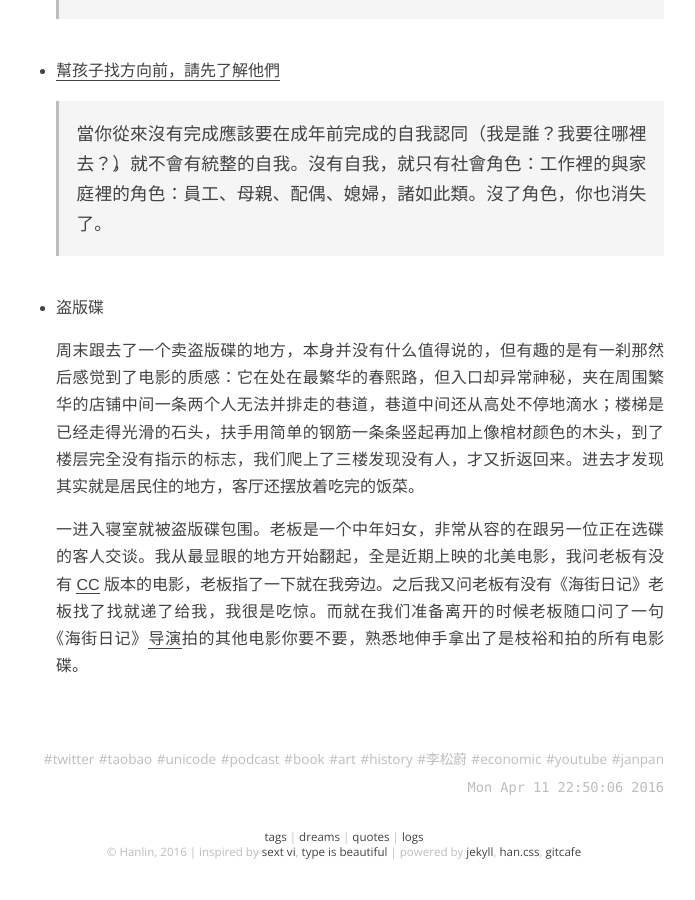
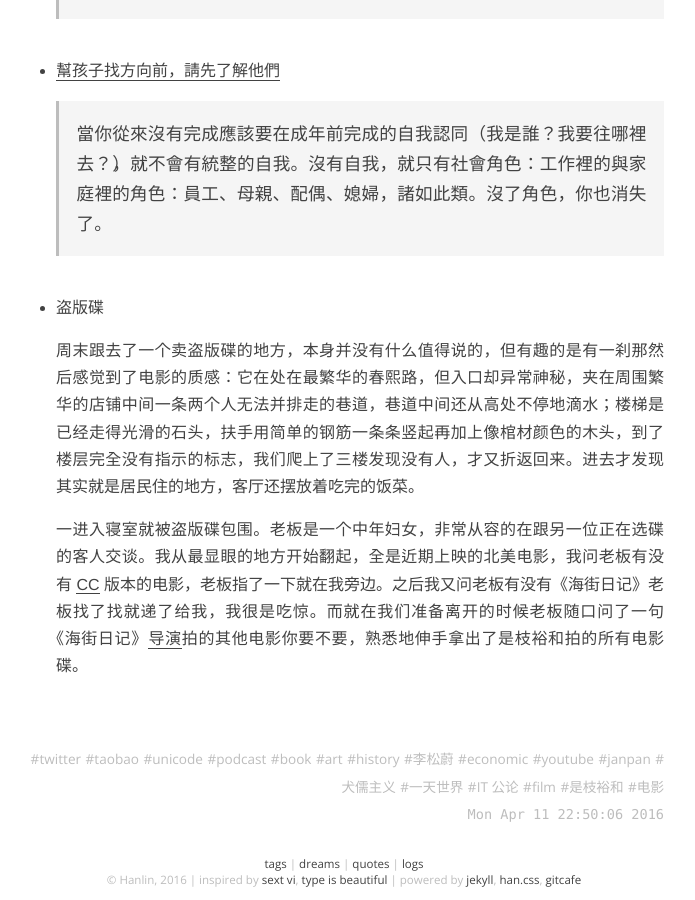
Before and after one commit to onion7878/word, a Jekyll site: the page built from _posts/logs/2016-04-11-15.md, in a window 1280 px wide and 900 px high, scrolled down 2306 px. Shown: the whole window, without its empty margins (296-991 px from the left). Built offline with Jekyll 4.4.1, drawn with Linux system fonts in a browser that asks for light colours; Markdown is read by kramdown in place of the engine named in the settings; before the commit the page ends 3179 px from its top, so only the background shows below that.

Commit message:
add tags for log

```diff
--- a/_posts/logs/2016-04-11-15.md
+++ b/_posts/logs/2016-04-11-15.md
@@ -4,7 +4,7 @@ layout: post
 title:  2016 第 15 周
 date: 16-04-11 22:50:06
 categories: [log]
-tags: [twitter, taobao, unicode, podcast, book, art, history, 李松蔚, economic, youtube, janpan]
+tags: [twitter, taobao, unicode, podcast, book, art, history, 李松蔚, economic, youtube, janpan, 犬儒主义, 一天世界, IT 公论, film, 是枝裕和, 电影]
 
 ---
 
```
